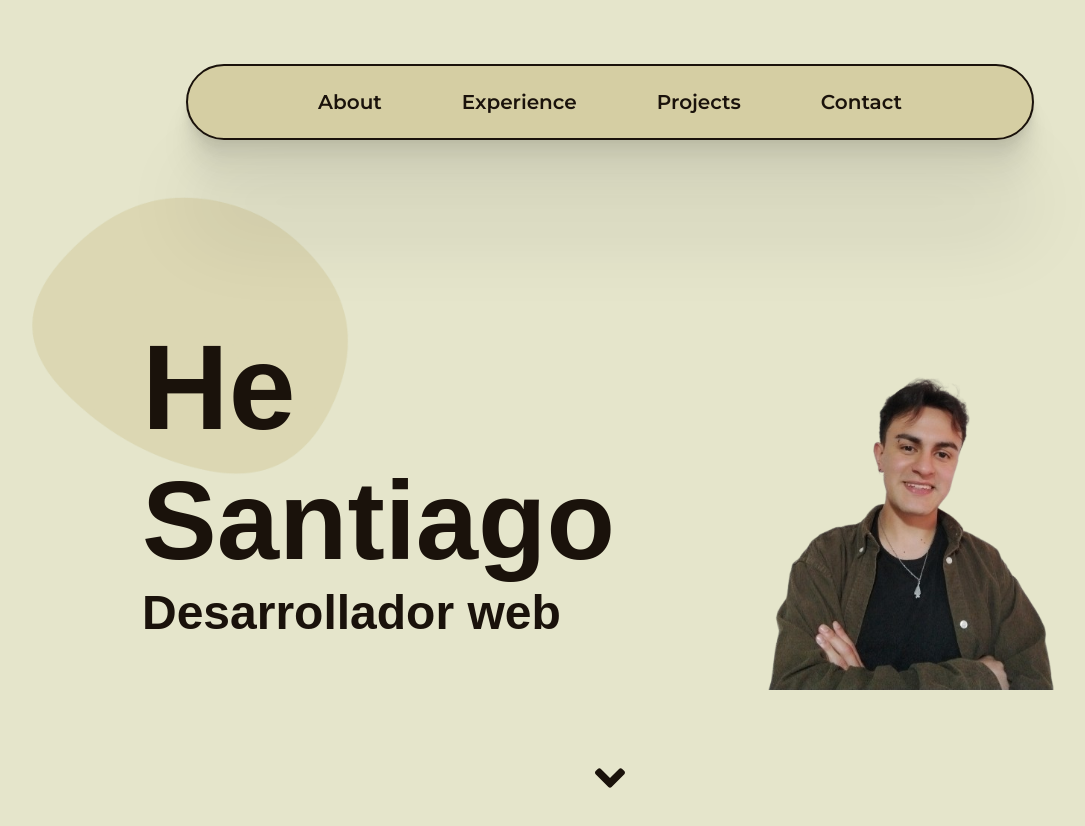
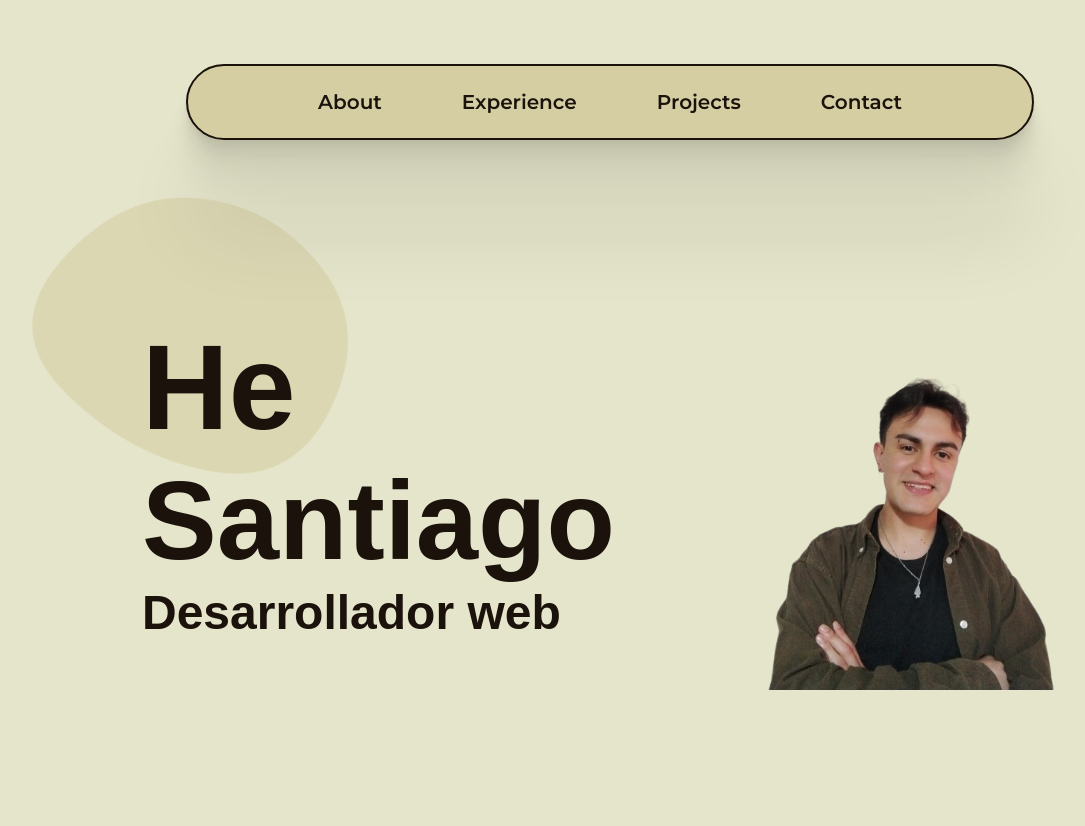
Before and after one commit to Santiago397/portfolio-sanmon, a React (Vite) app: page / in a window 1280 px wide. Shown: the top 826 px of the page, without its empty margins (30-1115 px from the left). After the commit the page ends 800 px from the top, so only its background shows below. Built offline with nearby package versions, Linux system fonts and the light colour scheme; a web font is replaced by a local one.

Commit message:
arrow deleted

```diff
--- a/src/components/greeting/Greeting.jsx
+++ b/src/components/greeting/Greeting.jsx
@@ -33,9 +33,6 @@ const Greeting = () => {
             alt="photo personal"
           />
         </aside>
-        <div className="flexCenter innerWidth icon">
-          <FaAngleDown size={"3rem"} />
-        </div>
       </article>
     </section>
   );
```
